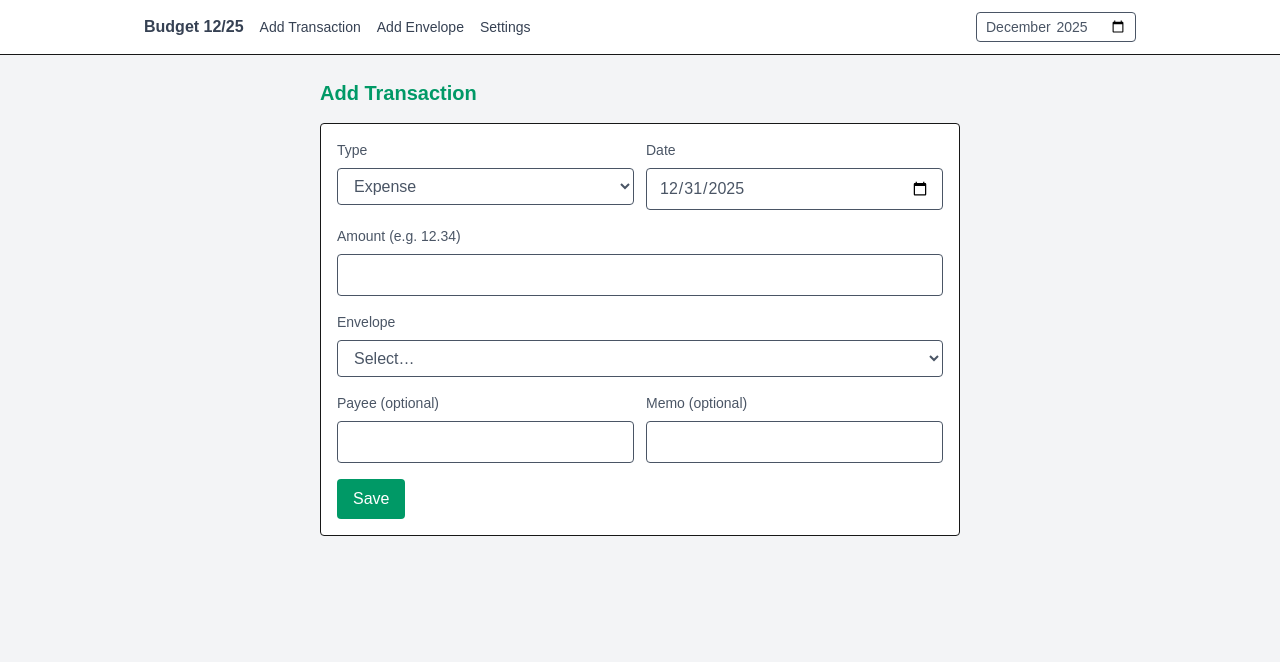
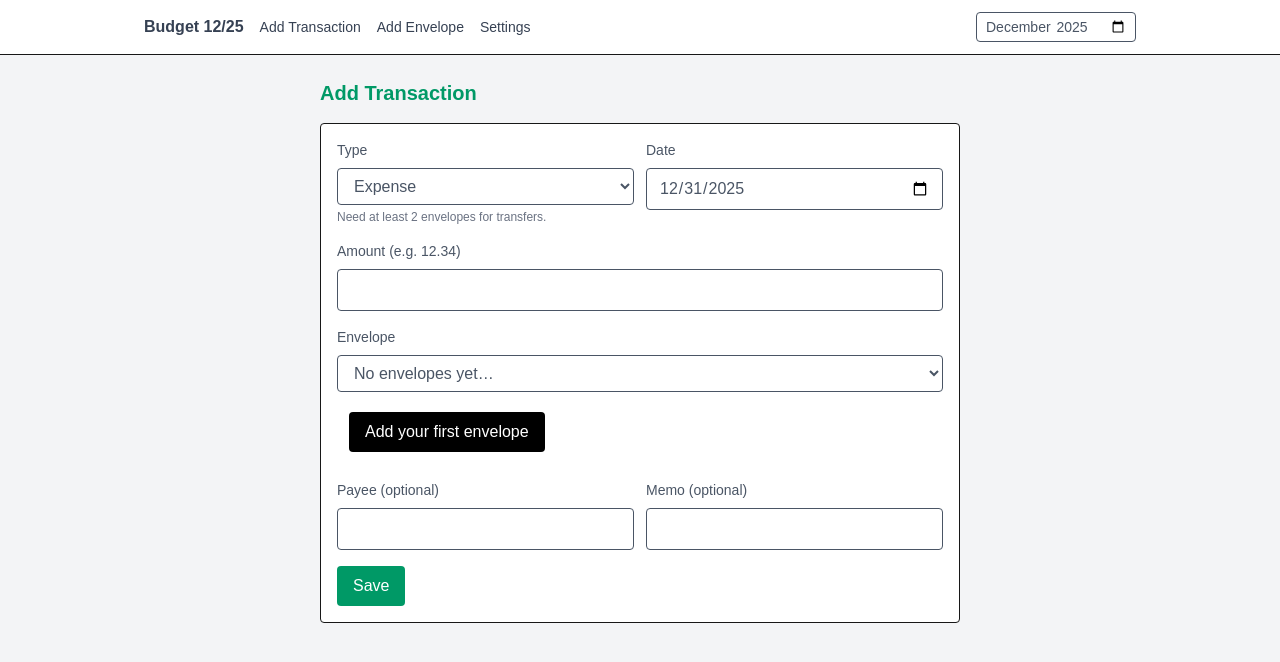
Before and after one commit to jelewe/envelope-tracker, a Next.js app: page /2025-12/transactions/new in a window 1280 px wide. Shown: the top 662 px of the page. Built offline with nearby package versions, Linux system fonts and the light colour scheme.

Commit message:
Implement 'add envelope' to new transactions, disable transfer for <2 envelopes, add new envelope button to dashboard

```diff
--- a/app/[month]/transactions/new/NewTransactionClient.tsx
+++ b/app/[month]/transactions/new/NewTransactionClient.tsx
@@ -19,6 +19,7 @@ export default function NewTransactionClient({ month }: { month: YYYYMM }) {
       .sort((a, b) => a.sortOrder - b.sortOrder);
   }, [doc]);
 
+  const canTransfer = categories.length >= 2;
   const [kind, setKind] = useState<"expense" | "transfer">("expense");
   const [date, setDate] = useState(todayISODate());
   const [amount, setAmount] = useState("");
@@ -53,8 +54,13 @@ export default function NewTransactionClient({ month }: { month: YYYYMM }) {
                 disabled={!editable}
               >
                 <option value="expense">Expense</option>
-                <option value="transfer">Transfer</option>
+                <option value="transfer" disabled={!canTransfer}>Transfer</option>
               </select>
+              {!canTransfer && (
+                <p className="text-xs text-gray-500 mt-1">
+                  Need at least 2 envelopes for transfers.
+                </p>
+              )}
             </div>
 
             <div className="flex-1">
@@ -89,15 +95,32 @@ export default function NewTransactionClient({ month }: { month: YYYYMM }) {
                   className="w-full border rounded px-3 py-2 text-gray-600"
                   value={envelopeId}
                   onChange={(e) => setEnvelopeId(e.target.value)}
-                  disabled={!editable}
+                  disabled={!editable || categories.length === 0}
                 >
-                  <option value="">Select…</option>
+                  <option value="">
+                    {categories.length === 0 ? "No envelopes yet…" : "Select…"}
+                  </option>
                   {categories.map((c) => (
                     <option key={c.id} value={c.id}>
                       {c.name}
                     </option>
                   ))}
                 </select>
+
+                {categories.length === 0 && (
+                  <div className= "p-3">
+                    <button
+                      type="button"
+                      className="mt-2 px-4 py-2 rounded bg-black text-white disabled:opacity-40"
+                      disabled={!editable}
+                      onClick={() => {
+                        window.location.href = `/${month}/envelopes/new`;
+                      }}
+                    >
+                      Add your first envelope
+                    </button>
+                  </div>
+                )}
               </div>
 
               <div className="flex gap-3">
@@ -122,6 +145,7 @@ export default function NewTransactionClient({ month }: { month: YYYYMM }) {
               </div>
             </>
           ) : (
+            // Transfer
             <>
               <div className="flex gap-3">
                 <div className="flex-1">
@@ -183,6 +207,10 @@ export default function NewTransactionClient({ month }: { month: YYYYMM }) {
                 const amountCents = parseDollarsToCents(amount);
                 if (amountCents <= 0) throw new Error("Amount must be greater than 0.");
 
+                if (kind === "transfer" && !canTransfer) {
+                  throw new Error("Need at least 2 envelopes for transfers.");
+                }
+
                 let tx: Transaction;
 
                 if (kind === "expense") {
--- a/components/EnvelopeList.tsx
+++ b/components/EnvelopeList.tsx
@@ -4,17 +4,30 @@ import Link from "next/link";
 import { BudgetDocV1, YYYYMM } from "@/types/budget";
 import { getAllocationCents, getRemainingCents } from "@/lib/selectors";
 import { Tracker } from "@/components/Tracker";
+import { currentYYYYMM } from "@/lib/date";
 
 export function EnvelopeList({ doc, month }: { doc: BudgetDocV1; month: YYYYMM }) {
   const categories = [...doc.categories]
     .filter(c => !c.archived)
     .sort((a, b) => a.sortOrder - b.sortOrder);
+  const editable = month === currentYYYYMM();
 
   if (!categories.length) {
     return (
       <div className="border rounded p-4 bg-white">
         <p className="text-emerald-700">No envelopes yet.</p>
-        <p className="text-sm text-emerald-500 mt-1">Use “Add Envelope” to create one.</p>
+        <div className= "p-3">
+                    <button
+                      type="button"
+                      className="mt-2 px-4 py-2 rounded bg-black text-white disabled:opacity-40"
+                      disabled={!editable}
+                      onClick={() => {
+                        window.location.href = `/${month}/envelopes/new`;
+                      }}
+                    >
+                      { editable ? "Add your first envelope" : "Past months are read-only" }
+                    </button>
+                  </div>
       </div>
     );
   }
```
